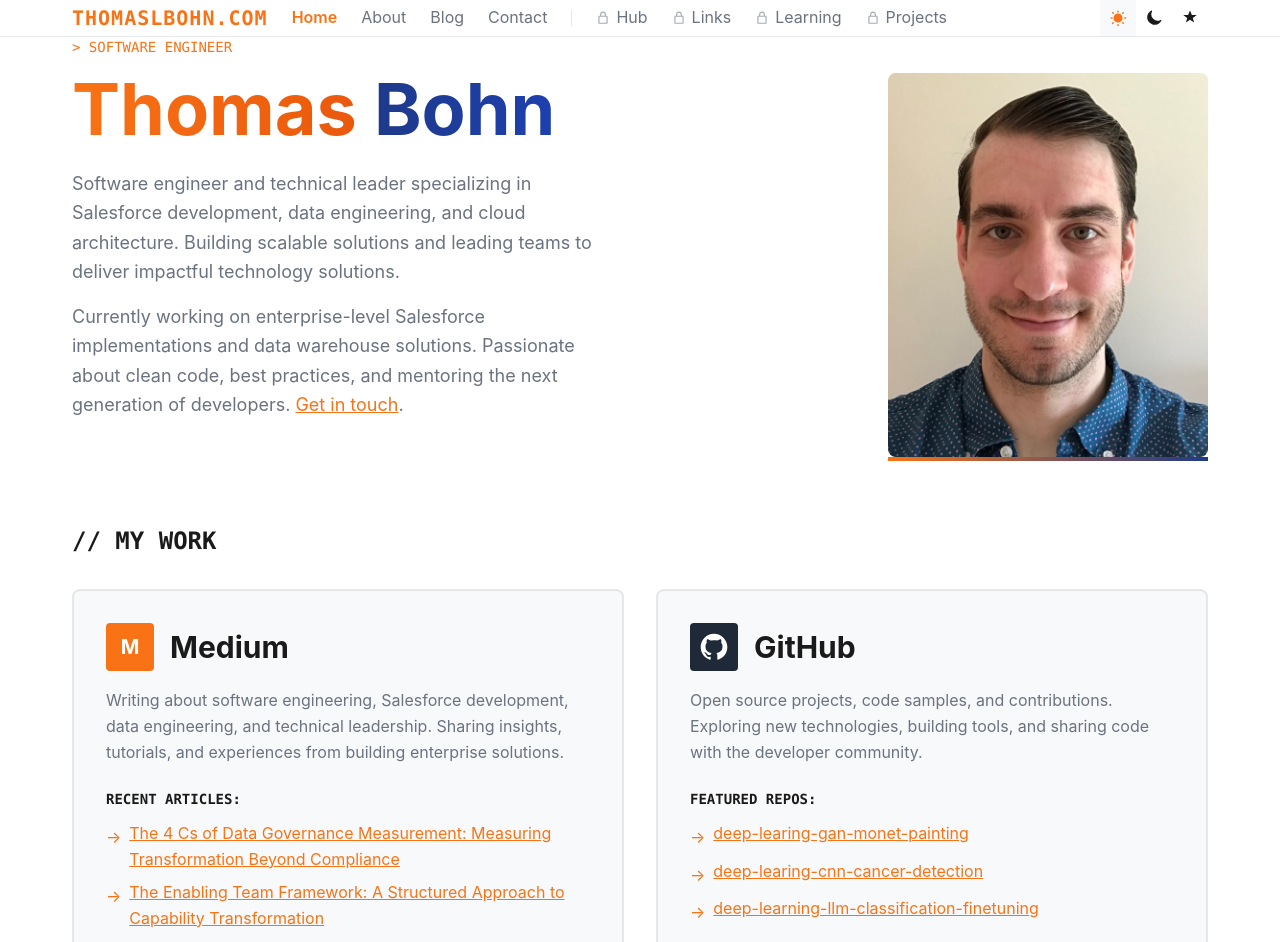
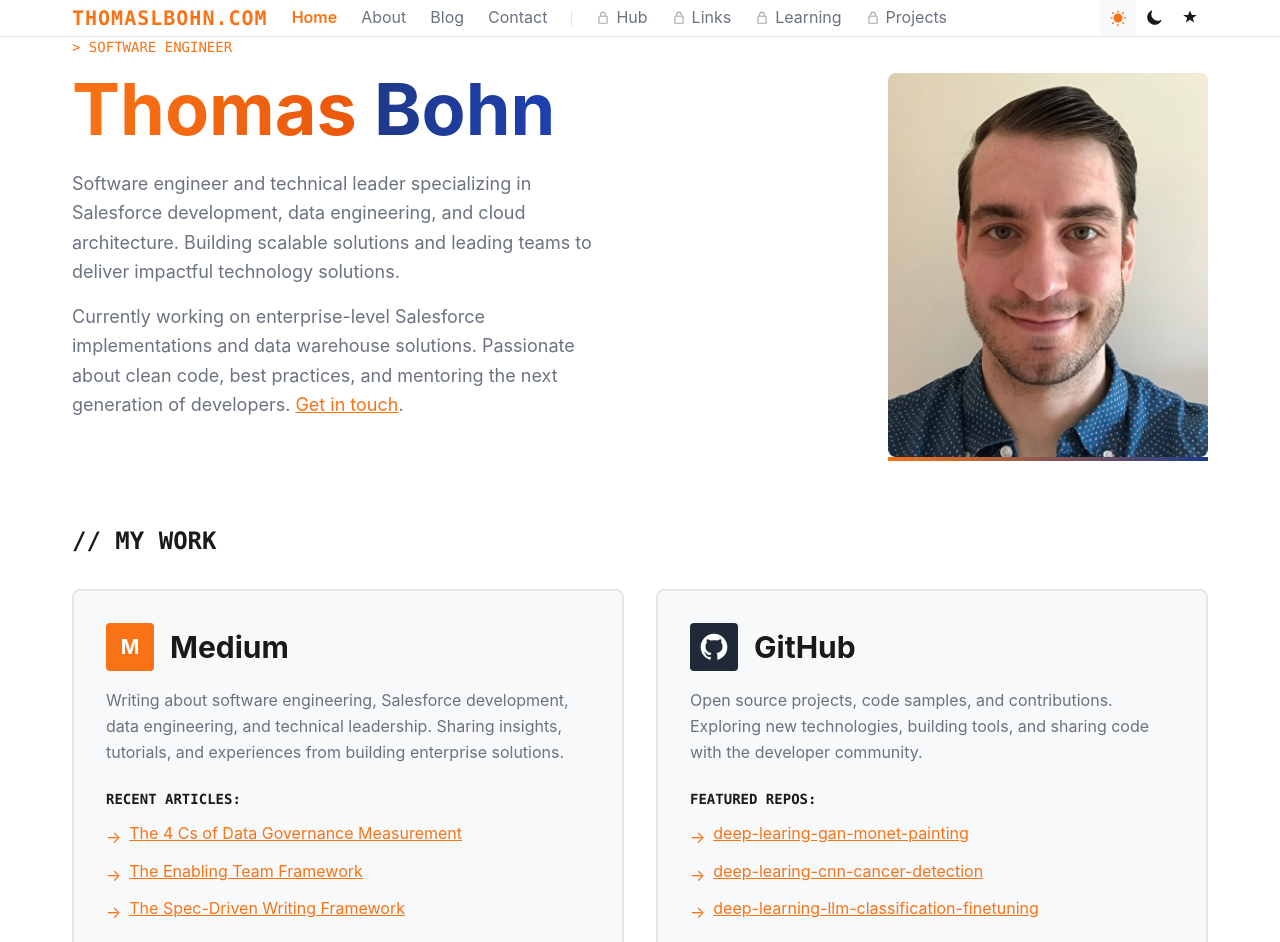
Before and after one commit to TOM-BOHN/tom-bohn.github.io, a Next.js app: page / in a window 1280 px wide. Shown: the top 942 px of the page. Built offline with nearby package versions, Linux system fonts and the light colour scheme.

Commit message:
Shorten Medium link titles
Co-authored-by: bohn.tl <bohn.tl@gmail.com>

```diff
--- a/app/page.tsx
+++ b/app/page.tsx
@@ -97,7 +97,7 @@ export default function Home() {
                       rel="noopener noreferrer"
                       className="text-link hover:text-link-hover underline"
                     >
-                      The 4 Cs of Data Governance Measurement: Measuring Transformation Beyond Compliance
+                      The 4 Cs of Data Governance Measurement
                     </a>
                   </li>
                   <li className="flex items-start gap-2">
@@ -108,7 +108,7 @@ export default function Home() {
                       rel="noopener noreferrer"
                       className="text-link hover:text-link-hover underline"
                     >
-                      The Enabling Team Framework: A Structured Approach to Capability Transformation
+                      The Enabling Team Framework
                     </a>
                   </li>
                   <li className="flex items-start gap-2">
@@ -119,7 +119,7 @@ export default function Home() {
                       rel="noopener noreferrer"
                       className="text-link hover:text-link-hover underline"
                     >
-                      The Spec-Driven Writing Framework: Building a Writer&apos;s Room with Agentic Workflows
+                      The Spec-Driven Writing Framework
                     </a>
                   </li>
                 </ul>
```
